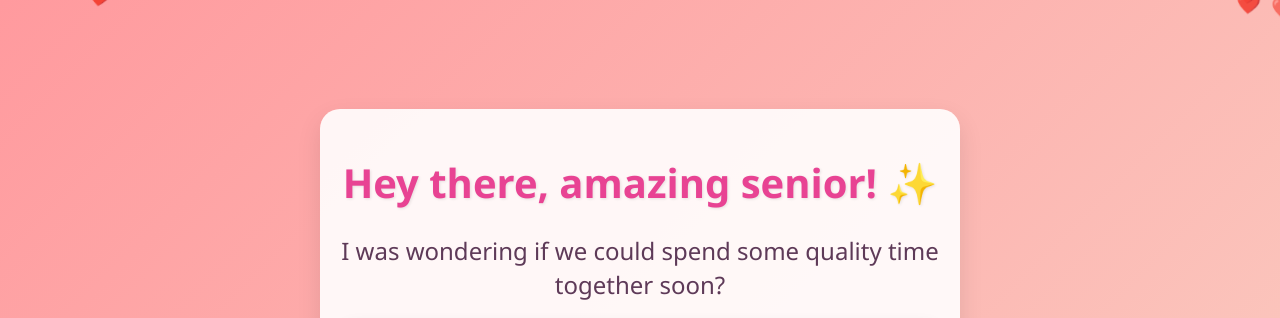
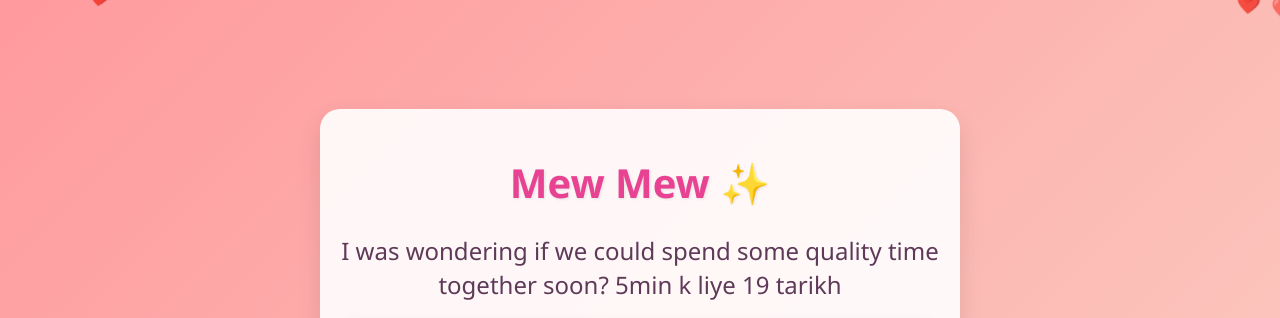
Before and after one commit to mrsouvick/funn, a plain HTML site: page index.html in a window 1280 px wide. Shown: the top 318 px of the page. Drawn offline with Linux system fonts and the light colour scheme.

Commit message:
Update index.html

```diff
--- a/index.html
+++ b/index.html
@@ -196,8 +196,8 @@
     <div class="hearts" id="hearts"></div>
 
     <div class="container">
-        <h1>Hey there, amazing senior! ✨</h1>
-        <p>I was wondering if we could spend some quality time together soon?</p>
+        <h1>Mew Mew ✨</h1>
+        <p>I was wondering if we could spend some quality time together soon? 5min k liye 19 tarikh</p>
 
         <div class="gif-container">
             <img src="https://media.tenor.com/zGm5acSjHCIAAAAM/cat-begging.gif" alt="Cute begging cat">
```
